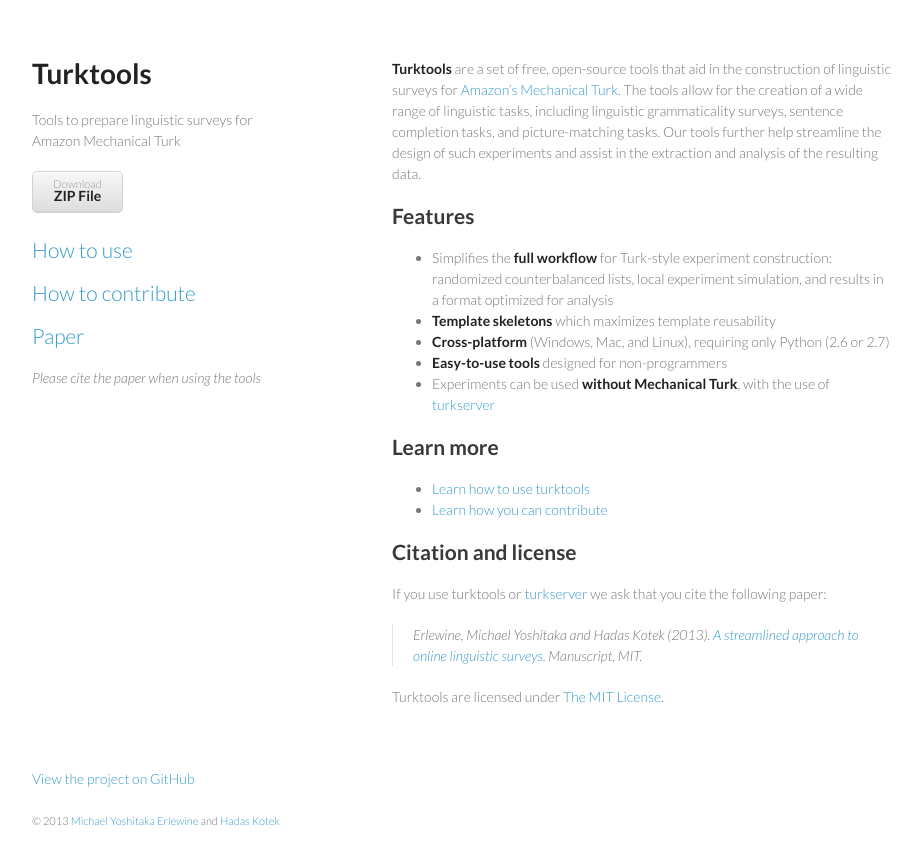
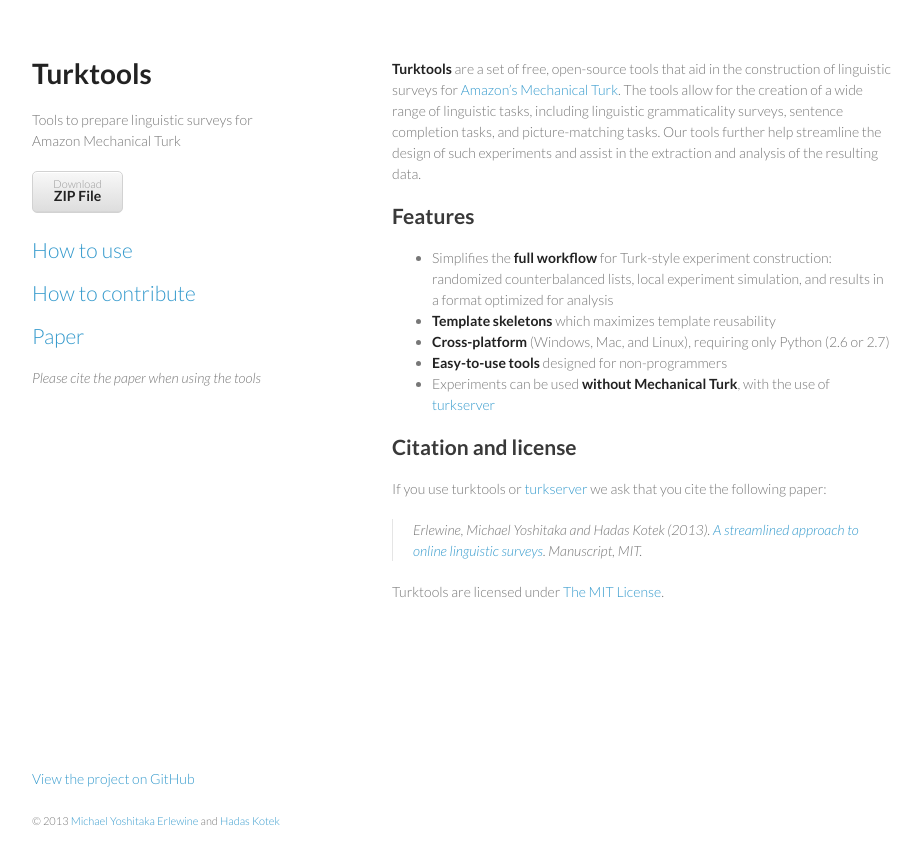
Before and after one commit to mitcho/turktools, a Jekyll site: the page built from index.md, in a window 1280 px wide. Shown: the top 865 px of the page, without its empty margins (178-1098 px from the left). Built offline with Jekyll 4.4.1, drawn with Linux system fonts in a browser that asks for light colours.

Commit message:
update index

```diff
--- a/index.md
+++ b/index.md
@@ -13,11 +13,6 @@
 * **Easy-to-use tools** designed for non-programmers
 * Experiments can be used **without Mechanical Turk**, with the use of [turkserver](https://github.com/mitcho/turkserver)
 
-## Learn more
-
-* [Learn how to use turktools](/learn)
-* [Learn how you can contribute](/contribute)
-
 ## Citation and license
 
 If you use turktools or [turkserver](http://github.com/mitcho/turkserver) we ask that you cite the following paper:
```
